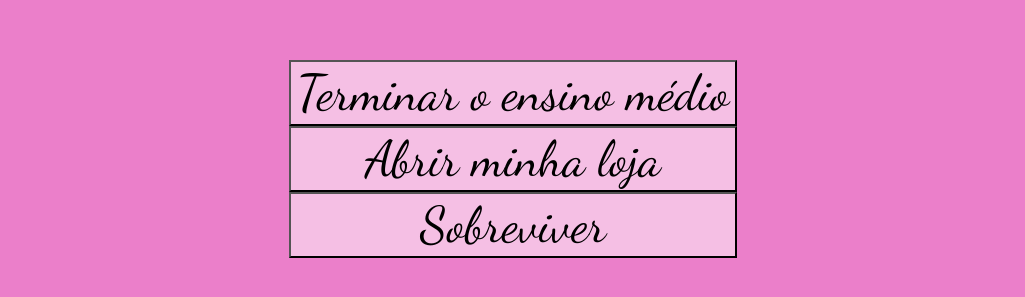
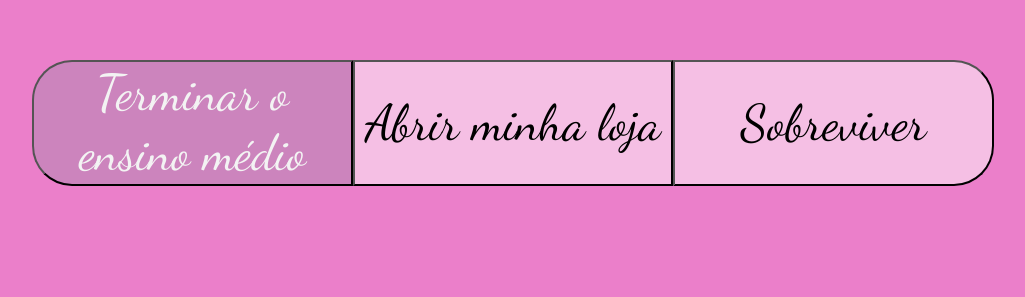
Before and after one commit to ARIJHO/arianee, a plain HTML site: page A1/index.html in a window 1280 px wide. Shown: the part 163-460 px from the top of the page, without its empty margins (127-1152 px from the left). Drawn offline with Linux system fonts and the light colour scheme.

Commit message:
Add files via upload

```diff
--- a/A1/index.html
+++ b/A1/index.html
@@ -11,7 +11,7 @@
     <section class="conteudo-principal">
         <h1 class="titulo-principal">Metas para 2024</h1>
         <div class="botoes">
-            <button class="botao">Terminar o ensino médio</button>
+            <button class="botao ativo">Terminar o ensino médio</button>
            <button class="botao">Abrir minha loja</button>
            <button class="botao">Sobreviver</button>
 
--- a/A1/style.css
+++ b/A1/style.css
@@ -3,7 +3,7 @@
 --cor-de-fundo: #eb7fca;
 --texto1: #000000;
 --texto2: #FFFFFF;
---botao-ativo: #f7f7f7;
+--botao-ativo: rgba(204, 133, 189, 0.966);
 --botao-inativo: rgba(255, 255, 255, 0.5);
 --texto-fundo: rgba(58,55,94,0.3);
 }
@@ -37,3 +37,17 @@ body{
     align-items: center;
     width: 100%;
 }
+.botoes{
+
+    display:flex;
+}
+.botao:first-child{
+    border-radius:40px 0 0 40px;
+}
+.botao:last-child{
+    border-radius: 0 40px 40px 0;
+}
+.ativo{
+    background: var(--botao-ativo);
+    color:#f3f3f3;
+}
```
